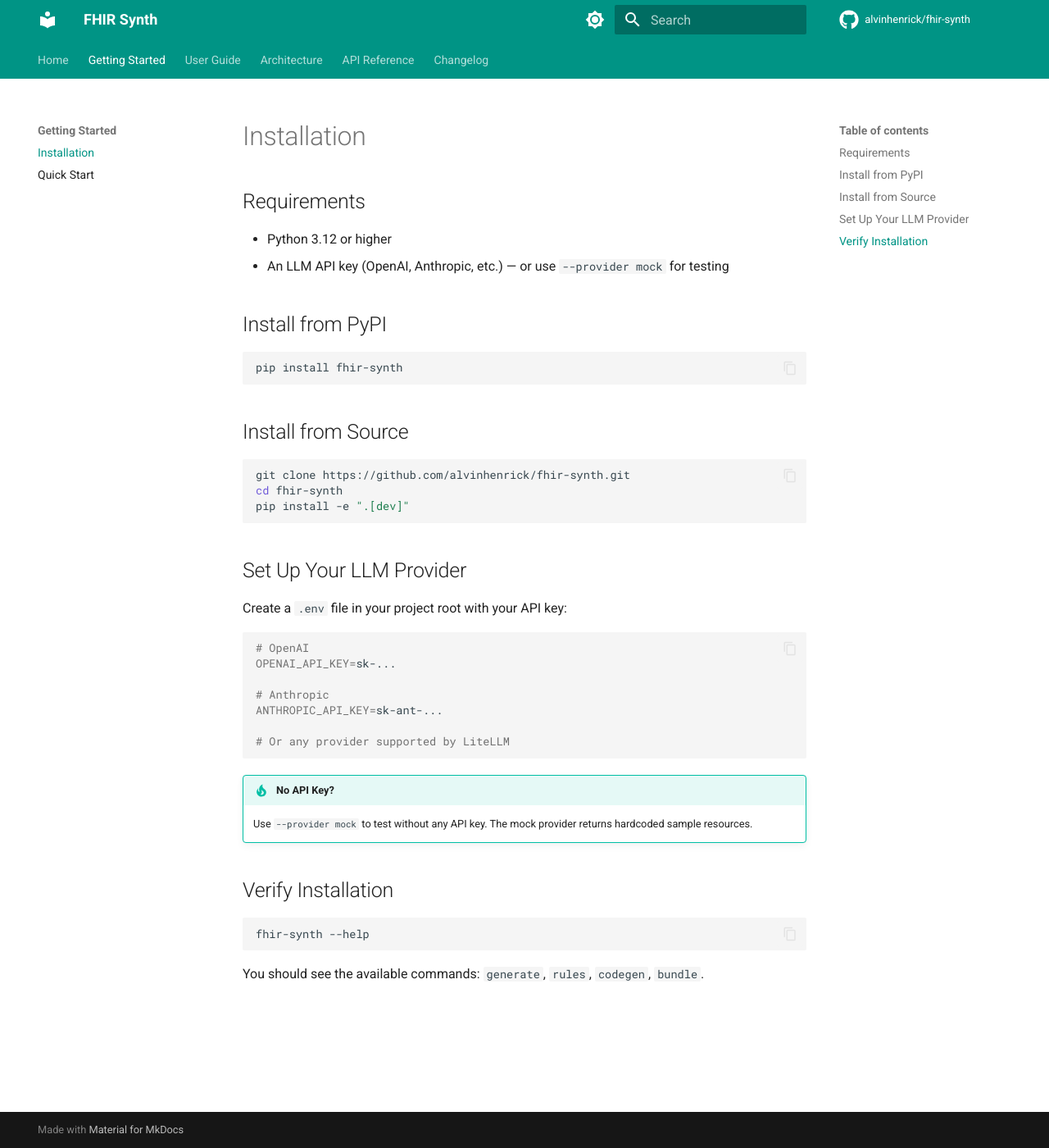
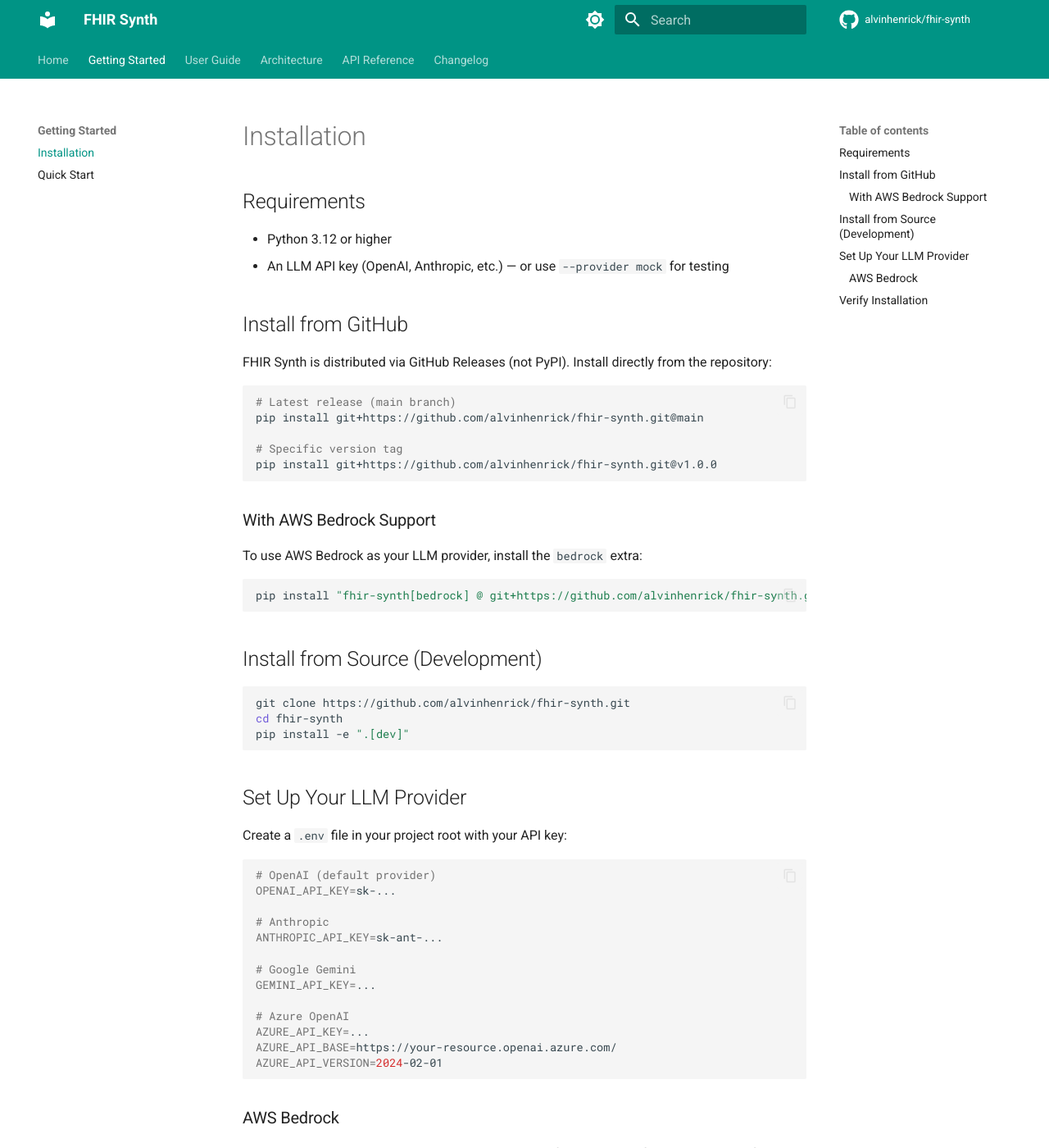
Before and after one commit to alvinhenrick/fhir-synth, an MkDocs documentation site: the page built from docs/getting-started/installation.md, in a window 1280 px wide and 1400 px high. Shown: the whole window at 82% size. Built offline with MkDocs 1.6.1 and Material for MkDocs 9.7.7, drawn with Linux system fonts in a browser that asks for light colours; comment, search, counter and statistics services are not loaded; some of the changed text lies outside the part shown.

Commit message:
docs: update documentation for LLM providers and AWS Bedrock integration

````diff
--- a/docs/getting-started/installation.md
+++ b/docs/getting-started/installation.md
@@ -5,13 +5,27 @@
 - Python 3.12 or higher
 - An LLM API key (OpenAI, Anthropic, etc.) — or use `--provider mock` for testing
 
-## Install from PyPI
+## Install from GitHub
+
+FHIR Synth is distributed via GitHub Releases (not PyPI). Install directly from the repository:
 
 ```bash
-pip install fhir-synth
+# Latest release (main branch)
+pip install git+https://github.com/alvinhenrick/fhir-synth.git@main
+
+# Specific version tag
+pip install git+https://github.com/alvinhenrick/fhir-synth.git@v1.0.0
 ```
 
-## Install from Source
+### With AWS Bedrock Support
+
+To use AWS Bedrock as your LLM provider, install the `bedrock` extra:
+
+```bash
+pip install "fhir-synth[bedrock] @ git+https://github.com/alvinhenrick/fhir-synth.git@main"
+```
+
+## Install from Source (Development)
 
 ```bash
 git clone https://github.com/alvinhenrick/fhir-synth.git
@@ -24,14 +38,51 @@
 Create a `.env` file in your project root with your API key:
 
 ```bash
-# OpenAI
+# OpenAI (default provider)
 OPENAI_API_KEY=sk-...
 
 # Anthropic
 ANTHROPIC_API_KEY=sk-ant-...
 
-# Or any provider supported by LiteLLM
+# Google Gemini
+GEMINI_API_KEY=...
+
+# Azure OpenAI
+AZURE_API_KEY=...
+AZURE_API_BASE=https://your-resource.openai.azure.com/
+AZURE_API_VERSION=2024-02-01
 ```
+
+### AWS Bedrock
+
+Bedrock uses your existing AWS credentials instead of API keys.
+Configure a named profile in `~/.aws/credentials`:
+
+```ini
+# ~/.aws/credentials
+[my-profile]
+aws_access_key_id = AKIA...
+aws_secret_access_key = ...
+
+# ~/.aws/config
+[profile my-profile]
+region = us-east-1
+```
+
+Then pass the profile via CLI flags or environment variables:
+
+```bash
+# CLI flags
+fhir-synth generate "10 patients" \
+  --provider bedrock/us.anthropic.claude-3-5-sonnet-20241022-v2:0 \
+  --aws-profile my-profile --aws-region us-east-1 -o output.json
+
+# Or environment variables
+export AWS_PROFILE=my-profile
+export AWS_DEFAULT_REGION=us-east-1
+```
+
+See [LLM Providers](../guide/providers.md) for full details on all supported providers.
 
 !!! tip "No API Key?"
     Use `--provider mock` to test without any API key. The mock provider returns hardcoded sample resources.
````
Also changed, not shown: README.md (+64 -9 lines), docs/architecture.md (+1 -1 lines), docs/guide/api.md (+28 -0 lines), docs/guide/cli.md (+13 -0 lines), docs/guide/providers.md (+7 -1 lines), docs/index.md (+12 -2 lines).
